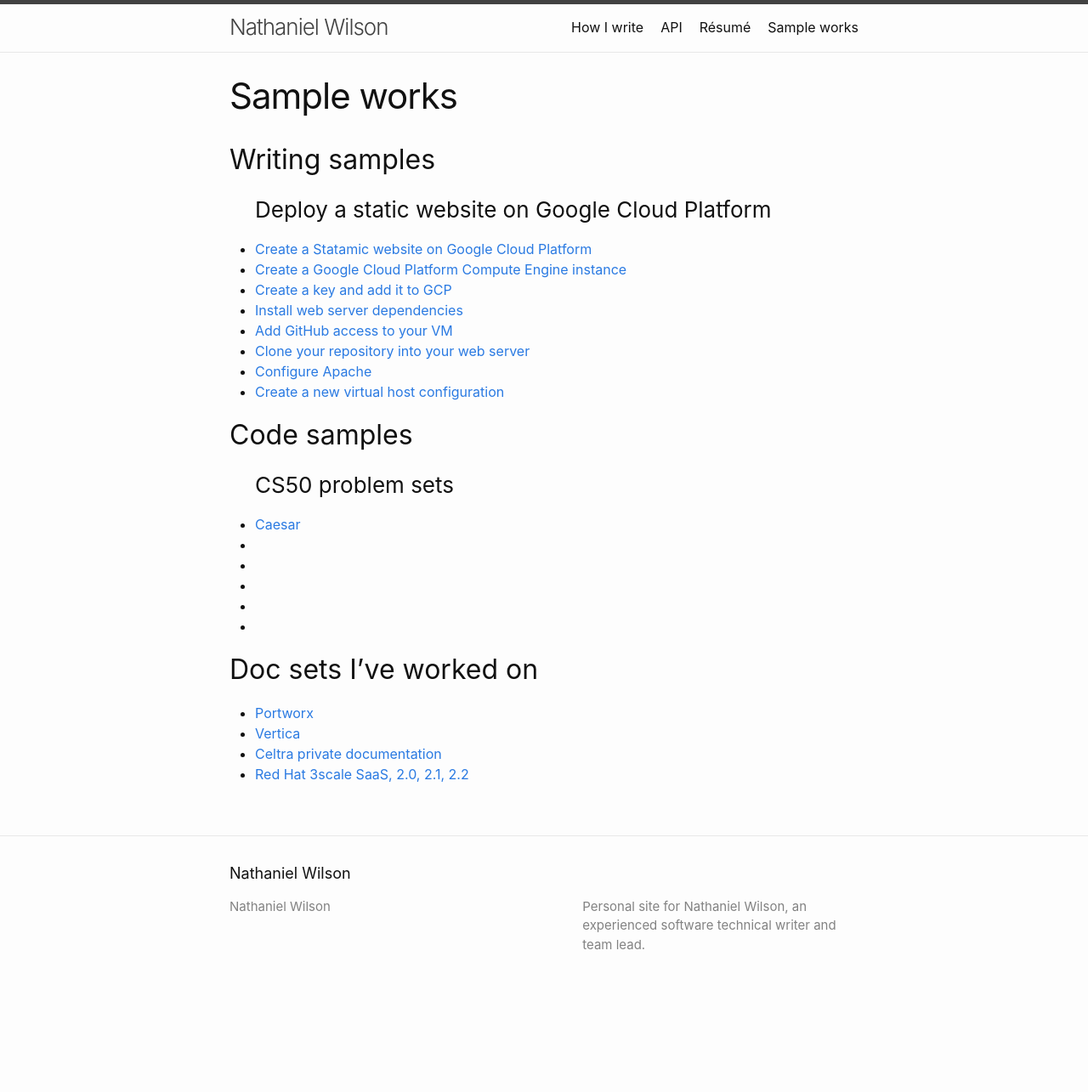
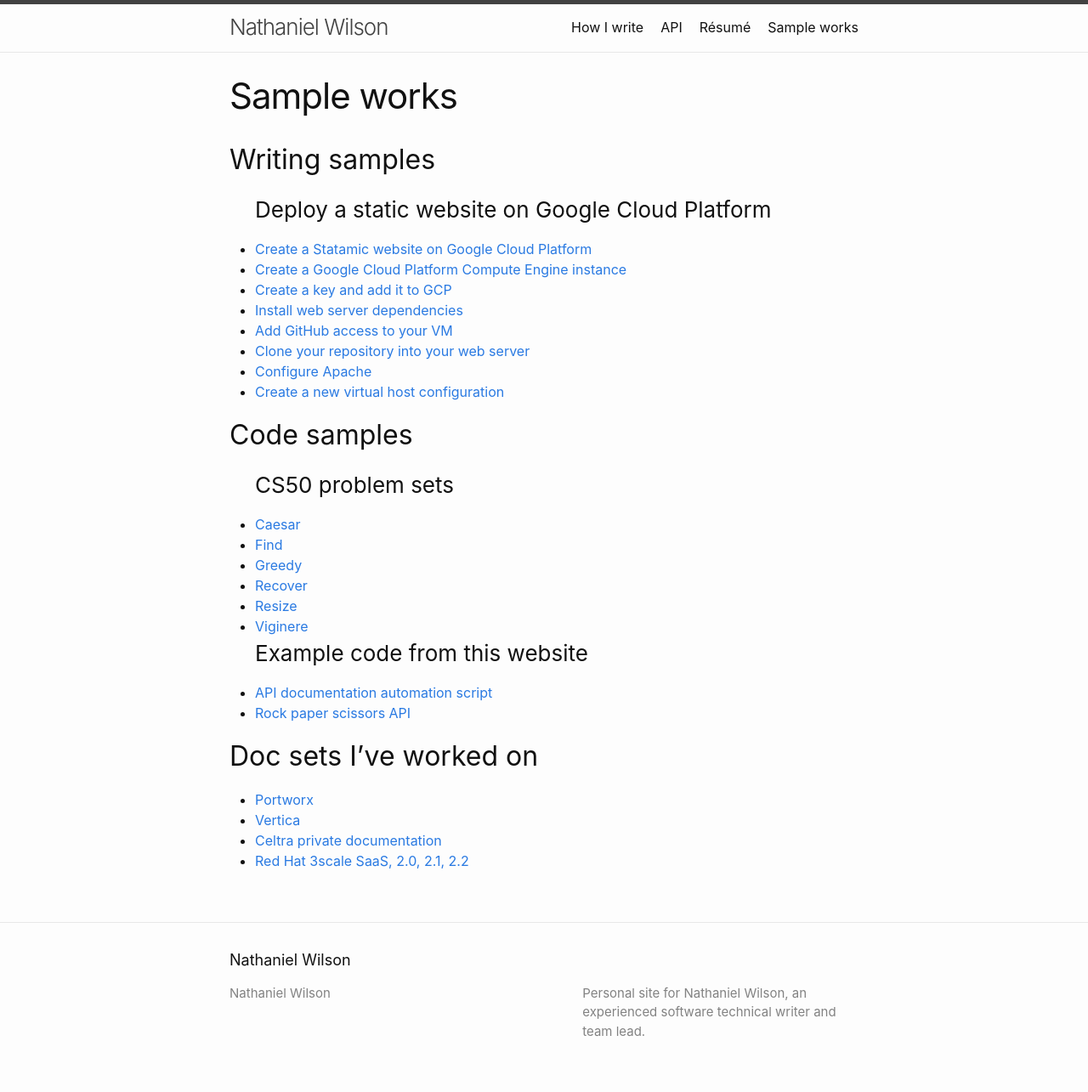
Before and after one commit to nwilson512/nwilson512.github.io, a Jekyll site: the page built from sample-works.md, in a window 1280 px wide. Shown: the whole page at 85% size. Built offline with Jekyll 4.4.1, drawn with Linux system fonts in a browser that asks for light colours; our own code applies the rules of GitHub Pages for plain Markdown files; before the commit the page ends 1183 px from its top, so only the background shows below that.

Commit message:
rework sample works

```diff
--- a/_data/codesampleconfig.yaml
+++ b/_data/codesampleconfig.yaml
@@ -3,13 +3,19 @@ toc:
     pages:
       - page: Caesar
         link: /code-samples/caesar
-      - page:
+      - page: Find
+        link: /code-samples/find
+      - page: Greedy
+        link: /code-samples/greedy
+      - page: Recover
+        link: /code-samples/recover
+      - page: Resize
+        link: /code-samples/resize
+      - page: Viginere
         link: /code-samples/
-      - page:
-        link: /code-samples/
-      - page:
-        link: /code-samples/
-      - page:
-        link: /code-samples/
-      - page:
-        link: /code-samples/
+  - title: Example code from this website
+    pages:
+      - page: API documentation automation script
+        link: /code-samples/api-documentation-automation
+      - page: Rock paper scissors API
+        link: /code-samples/api-documentation-automation
```
